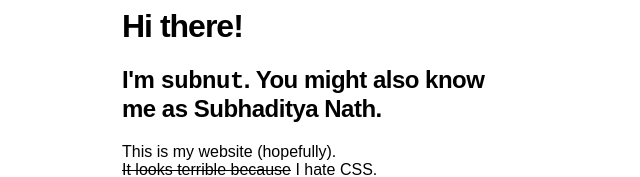
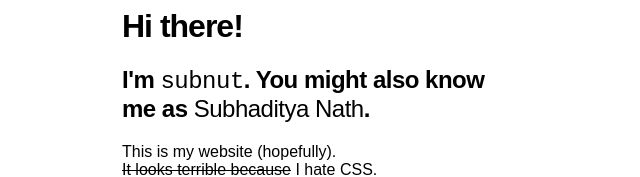
Before and after one commit to subnut/subnut.github.io, a plain HTML site: page index.html in a window 1280 px wide. Shown: the top 177 px of the page, without its empty margins (318-958 px from the left). Drawn offline with Linux system fonts and the light colour scheme; a web font is replaced by a local one.

Commit message:
index.html changes, vim:et:ts=2:sw=2, tabs->spaces

```diff
--- a/index.html
+++ b/index.html
@@ -7,8 +7,9 @@
   </head>
   <body>
     <h1>Hi there!</h1>
-		<h2>I'm <code>subnut</code>. You might also know me as
-			Subhaditya Nath.</h2>
+    <h2>I'm <code style="font-weight:lighter">subnut</code>. You might also
+      know me as <span style="font-weight:lighter;font-variation-settings:
+      'CASL' 0.4, 'slnt' -4">Subhaditya Nath</span>.</h2>
     This is my website (hopefully).<br>
     <strike>It looks terrible because</strike> I hate CSS.<br>
     And it doesn't track you because I hate JS.<br>
@@ -65,3 +66,7 @@
     That's enough reading about me. Go find something better to do.<br>
   </body>
 </html>
+
+<!--
+  vim:et:ts=2:sw=2
+-->
```
Lines whose indentation alone changed are shown as unchanged.
